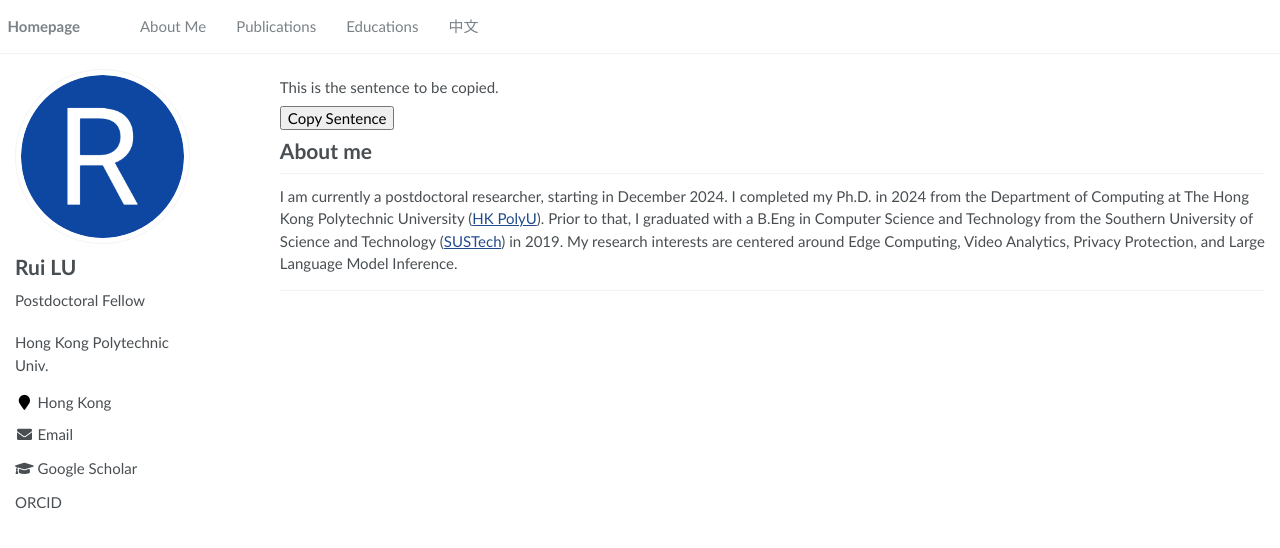
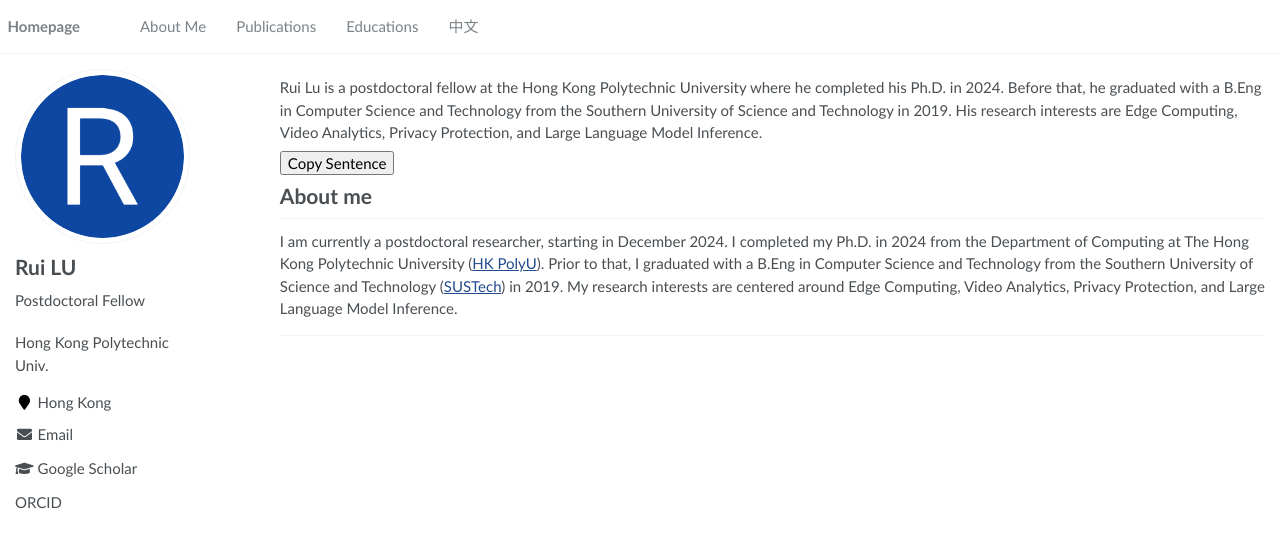
Before and after one commit to SladeLu/sladelu.github.io, a Jekyll site: the page built from _pages/includes/intro.md, in a window 1280 px wide. Shown: the top 548 px of the page. Built offline with Jekyll 4.4.1, drawn with Linux system fonts in a browser that asks for light colours; our own code applies the rules of GitHub Pages for plain Markdown files.

Commit message:
Update intro.md

```diff
--- a/_pages/includes/intro.md
+++ b/_pages/includes/intro.md
@@ -1,6 +1,6 @@
 <span class='anchor' id='about-me'></span>
 
-<p id="sentenceToCopy">This is the sentence to be copied.</p>
+<p id="sentenceToCopy"> Rui Lu is a postdoctoral fellow at the Hong Kong Polytechnic University where he completed his Ph.D. in 2024. Before that, he graduated with a B.Eng in Computer Science and Technology from the Southern University of Science and Technology in 2019. His research interests are Edge Computing, Video Analytics, Privacy Protection, and Large Language Model Inference.</p>
 
 <!-- Button that triggers the copy action -->
 <button onclick="copySentence()">Copy Sentence</button>
```
